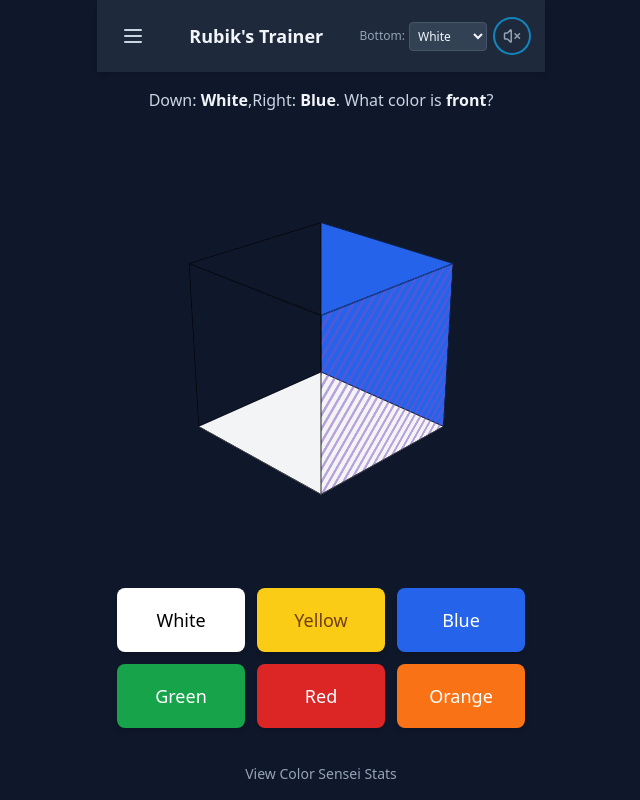
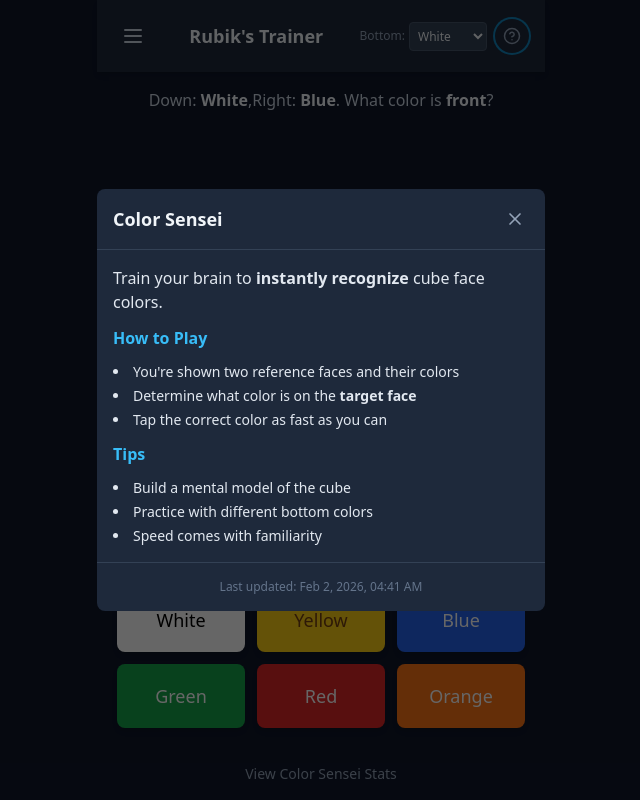
Before and after one commit to YardenNaveh/RubiksCubeTester, a React (Vite) app: page /color-sensei in a window 1280 px wide. Both pictures are taken after a click on the button 830 px from the left and 36 px from the top of the page. Shown: the whole page, without its empty margins (319-959 px from the left). Built offline with nearby package versions, Linux system fonts and the light colour scheme.

Commit message:
Replace volume icon with help button, add game rules modal, add context instructions

```diff
--- a/src/App.tsx
+++ b/src/App.tsx
@@ -96,13 +96,6 @@ function App() {
     }
   }, []);
 
-  const toggleMute = () => {
-    setAppData(prev => ({
-      ...prev,
-      settings: { ...prev.settings, muted: !prev.settings.muted },
-    }));
-  };
-
   const handleBottomColorChange = (newColor: BottomColorSetting) => {
     setAppData(prev => ({
       ...prev,
@@ -116,8 +109,6 @@ function App() {
         {/* Centered content container */}
         <div className="w-full max-w-md flex-grow flex flex-col">
           <Header
-            isMuted={appData.settings.muted}
-            onToggleMute={toggleMute}
             currentBottomColor={appData.settings.bottomColor}
             onBottomColorChange={handleBottomColorChange}
           />
--- a/src/components/Header.tsx
+++ b/src/components/Header.tsx
@@ -1,25 +1,25 @@
-import React from 'react';
-import { Link } from 'react-router-dom';
-import { Volume2, VolumeX } from 'lucide-react'; // Using lucide-react for icons
-import { BottomColorSetting } from '../hooks/useLocalStorage'; // Import setting type
-import HamburgerMenu from './HamburgerMenu'; // Import HamburgerMenu
+import React, { useState } from 'react';
+import { Link, useLocation } from 'react-router-dom';
+import { HelpCircle } from 'lucide-react';
+import { BottomColorSetting } from '../hooks/useLocalStorage';
+import HamburgerMenu from './HamburgerMenu';
+import HelpModal from './HelpModal';
 
 interface HeaderProps {
-  isMuted: boolean;
-  onToggleMute: () => void;
-  currentBottomColor: BottomColorSetting; // Use setting type
-  onBottomColorChange: (setting: BottomColorSetting) => void; // Use setting type
+  currentBottomColor: BottomColorSetting;
+  onBottomColorChange: (setting: BottomColorSetting) => void;
 }
 
 const Header: React.FC<HeaderProps> = ({
-  isMuted,
-  onToggleMute,
   currentBottomColor,
   onBottomColorChange
  }) => {
+  const [helpOpen, setHelpOpen] = useState(false);
+  const location = useLocation();
   const bottomColorOptions: BottomColorSetting[] = ['random', 'white', 'yellow', 'blue', 'green', 'red', 'orange'];
 
   return (
+    <>
       <header className="w-full bg-slate-800 shadow-md p-4 flex justify-between items-center sticky top-0 z-10 gap-2">
         {/* Left side: Hamburger Menu */}
         <HamburgerMenu />
@@ -33,8 +33,8 @@ const Header: React.FC<HeaderProps> = ({
              <label htmlFor="bottomColorSelect" className="text-xs text-slate-400">Bottom:</label>
              <select
                id="bottomColorSelect"
-             value={currentBottomColor} // Handles 'random' or specific color
-             onChange={(e) => onBottomColorChange(e.target.value as BottomColorSetting)} // Cast to setting type
+               value={currentBottomColor}
+               onChange={(e) => onBottomColorChange(e.target.value as BottomColorSetting)}
                className="bg-slate-700 text-slate-100 text-xs rounded p-1 border border-slate-600 focus:ring-sky-500 focus:border-sky-500 capitalize"
              >
                {bottomColorOptions.map(color => (
@@ -46,14 +46,21 @@ const Header: React.FC<HeaderProps> = ({
           </div>
 
           <button
-          onClick={onToggleMute}
+            onClick={() => setHelpOpen(true)}
             className="p-2 rounded-full hover:bg-slate-700 focus:outline-none focus:ring-2 focus:ring-sky-500 focus:ring-opacity-75"
-          aria-label={isMuted ? 'Unmute' : 'Mute'}
+            aria-label="Help"
           >
-          {isMuted ? <VolumeX size={18} className="text-slate-400" /> : <Volume2 size={18} className="text-slate-400" />}
+            <HelpCircle size={18} className="text-slate-400" />
           </button>
         </div>
       </header>
+
+      <HelpModal
+        isOpen={helpOpen}
+        onClose={() => setHelpOpen(false)}
+        currentPath={location.pathname}
+      />
+    </>
   );
 };
 
--- /dev/null
+++ b/src/components/HelpModal.tsx
@@ -0,0 +1,132 @@
+import { X } from 'lucide-react';
+import { LAST_DEPLOYMENT } from '../config/deploymentInfo';
+
+interface HelpModalProps {
+  isOpen: boolean;
+  onClose: () => void;
+  currentPath: string;
+}
+
+function formatDeploymentDate(isoDate: string): string {
+  const date = new Date(isoDate);
+  return date.toLocaleDateString('en-US', {
+    year: 'numeric',
+    month: 'short',
+    day: 'numeric',
+    hour: '2-digit',
+    minute: '2-digit',
+  });
+}
+
+function getGameHelp(path: string): { title: string; content: React.ReactNode } {
+  if (path.startsWith('/edge-kata')) {
+    return {
+      title: 'EO Kata - Edge Orientation',
+      content: (
+        <div className="space-y-3">
+          <p>Practice recognizing <strong>good</strong> vs <strong>bad</strong> edges for ZZ method.</p>
+
+          <h3 className="font-semibold text-sky-400">Finding the Important Sticker</h3>
+          <ul className="list-disc list-inside space-y-1 text-sm">
+            <li>If the edge has a <strong>U or D color</strong> → that sticker is important</li>
+            <li>Otherwise → the <strong>F or B colored</strong> sticker is important</li>
+          </ul>
+
+          <h3 className="font-semibold text-sky-400">Classification Rule</h3>
+          <ul className="list-disc list-inside space-y-1 text-sm">
+            <li><strong>Edge in U/D layer:</strong> Good if important sticker faces U or D</li>
+            <li><strong>Edge in middle layer:</strong> Good if important sticker faces F or B</li>
+          </ul>
+
+          <p className="text-sm text-slate-400">
+            The highlighted edge with dots/X marks is the one you need to classify.
+          </p>
+        </div>
+      ),
+    };
+  }
+
+  if (path.startsWith('/f2l')) {
+    return {
+      title: 'F2L Pair Ninja',
+      content: (
+        <div className="space-y-3">
+          <p>Practice spotting <strong>F2L corner-edge pairs</strong> quickly.</p>
+
+          <h3 className="font-semibold text-sky-400">How to Play</h3>
+          <ul className="list-disc list-inside space-y-1 text-sm">
+            <li>The cube shows a scrambled position with the <strong>cross solved</strong></li>
+            <li>Find all <strong>4 F2L pairs</strong> (corner + matching edge)</li>
+            <li>Click on both pieces of a pair to select them</li>
+            <li>Correct pairs disappear, wrong selections show an error</li>
+          </ul>
+
+          <h3 className="font-semibold text-sky-400">What's a Pair?</h3>
+          <p className="text-sm">
+            A corner and edge that share the same two side colors (excluding bottom color).
+            For example: white-red-blue corner pairs with red-blue edge.
+          </p>
+        </div>
+      ),
+    };
+  }
+
+  // Default: Color Sensei
+  return {
+    title: 'Color Sensei',
+    content: (
+      <div className="space-y-3">
+        <p>Train your brain to <strong>instantly recognize</strong> cube face colors.</p>
+
+        <h3 className="font-semibold text-sky-400">How to Play</h3>
+        <ul className="list-disc list-inside space-y-1 text-sm">
+          <li>You're shown two reference faces and their colors</li>
+          <li>Determine what color is on the <strong>target face</strong></li>
+          <li>Tap the correct color as fast as you can</li>
+        </ul>
+
+        <h3 className="font-semibold text-sky-400">Tips</h3>
+        <ul className="list-disc list-inside space-y-1 text-sm">
+          <li>Build a mental model of the cube</li>
+          <li>Practice with different bottom colors</li>
+          <li>Speed comes with familiarity</li>
+        </ul>
+      </div>
+    ),
+  };
+}
+
+const HelpModal: React.FC<HelpModalProps> = ({ isOpen, onClose, currentPath }) => {
+  if (!isOpen) return null;
+
+  const { title, content } = getGameHelp(currentPath);
+
+  return (
+    <div className="fixed inset-0 bg-black bg-opacity-60 flex items-center justify-center z-50 p-4">
+      <div className="bg-slate-800 rounded-lg w-full max-w-md max-h-[80vh] overflow-y-auto">
+        <div className="flex items-center justify-between p-4 border-b border-slate-700">
+          <h2 className="text-lg font-bold text-slate-100">{title}</h2>
+          <button
+            onClick={onClose}
+            className="p-1 rounded hover:bg-slate-700"
+            aria-label="Close"
+          >
+            <X size={20} className="text-slate-400" />
+          </button>
+        </div>
+
+        <div className="p-4 text-slate-200">
+          {content}
+        </div>
+
+        <div className="p-4 border-t border-slate-700 text-center">
+          <p className="text-xs text-slate-500">
+            Last updated: {formatDeploymentDate(LAST_DEPLOYMENT)}
+          </p>
+        </div>
+      </div>
+    </div>
+  );
+};
+
+export default HelpModal;
--- /dev/null
+++ b/src/config/deploymentInfo.ts
@@ -0,0 +1,4 @@
+// This file is updated every deployment
+// See .context/INSTRUCTIONS.md for details
+
+export const LAST_DEPLOYMENT = '2026-02-02T04:41:00Z';
```
Also changed, not shown: .context/INSTRUCTIONS.md (added). Lines whose indentation alone changed are shown as unchanged.
